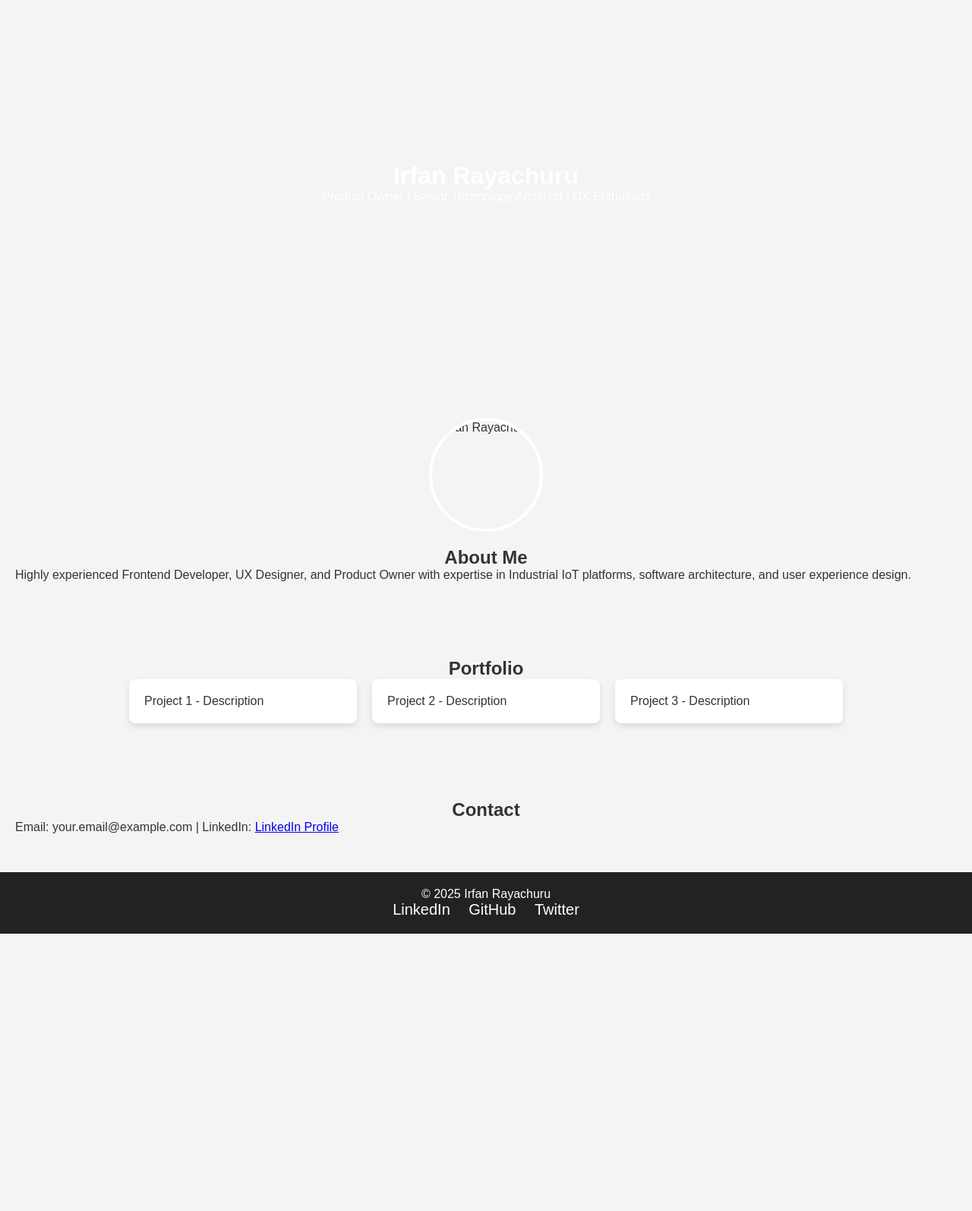
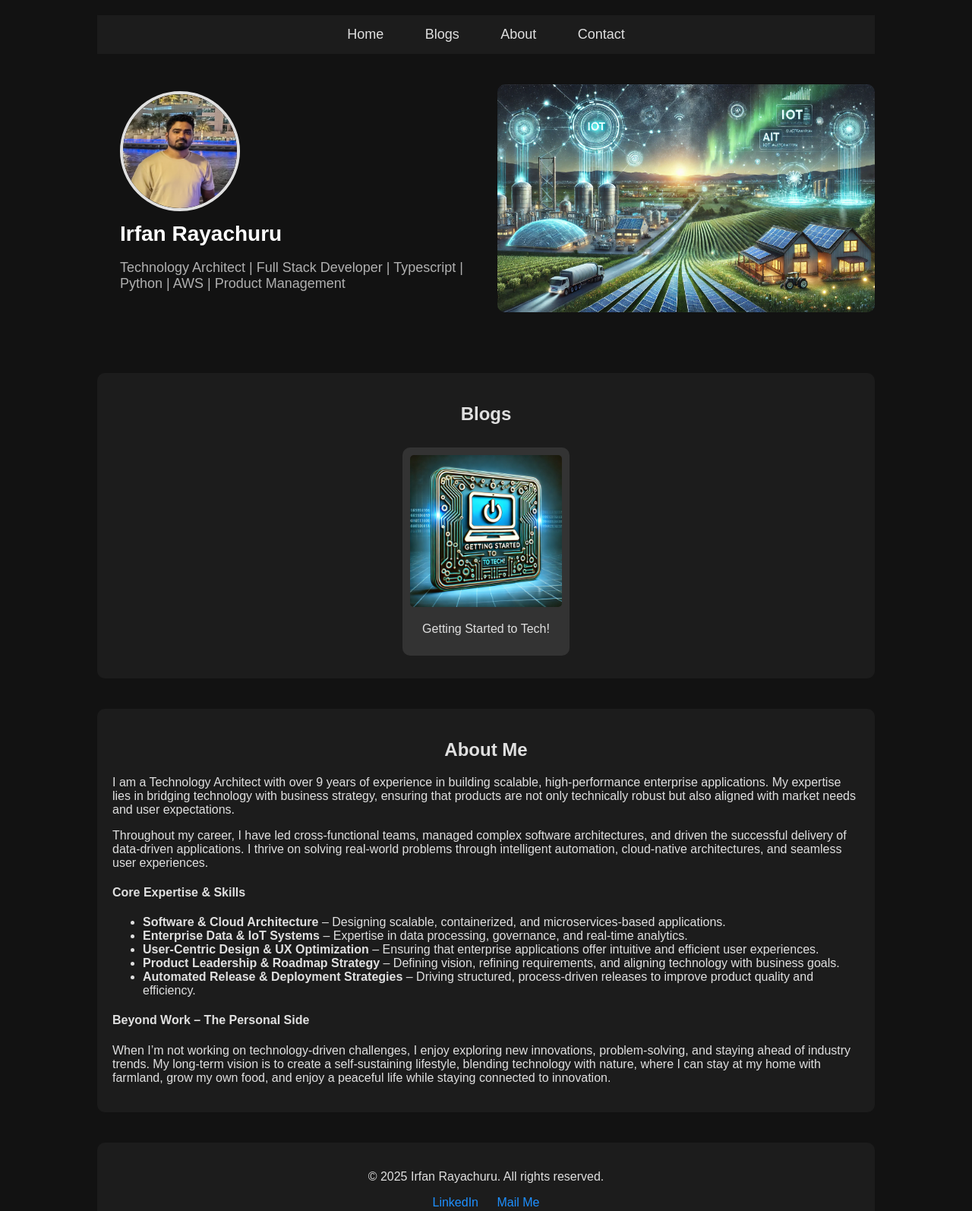
Before and after one commit to irfan-ir/irfanrayachuru.github.io, a plain HTML site: page index.html in a window 1280 px wide. Shown: the whole page at 76% size. Before the commit the page ends 1229 px from the top, so only its background shows below. Drawn offline with Linux system fonts and the light colour scheme.

Commit message:
Website v3
Revamped entire website and added SEO

```diff
--- /dev/null
+++ b/assets/css/styles.css
@@ -0,0 +1,137 @@
+body {
+    font-family: 'Arial', sans-serif;
+    background-color: #121212;
+    color: #e0e0e0;
+    margin: 0;
+    padding: 0;
+}
+.container {
+    width: 80%;
+    margin: auto;
+    padding: 20px 0;
+}
+.navbar {
+    display: flex;
+    justify-content: center;
+    padding: 15px;
+    background: #1c1c1c;
+    position: sticky;
+    top: 0;
+    z-index: 1000;
+}
+.navbar a {
+    color: #e0e0e0;
+    text-decoration: none;
+    margin: 0 15px;
+    font-size: 18px;
+    padding: 10px;
+}
+.navbar a:hover {
+    color: #1e90ff;
+}
+.main-section {
+    display: flex;
+    align-items: center;
+    justify-content: space-between;
+    padding: 40px 0;
+}
+.banner {
+    flex: 1;
+    background: url('../images/banner.jpg') no-repeat center center/cover;
+    height: 300px;
+    border-radius: 10px;
+}
+.profile {
+    flex: 1;
+    text-align: left;
+    padding-left: 30px;
+}
+.profile img {
+    width: 150px;
+    height: 150px;
+    border-radius: 50%;
+    border: 4px solid #e0e0e0;
+}
+.profile h1 {
+    margin: 10px 0;
+    font-size: 28px;
+    color: #ffffff;
+}
+.profile p {
+    font-size: 18px;
+    color: #b0b0b0;
+}
+.social-links a {
+    text-decoration: none;
+    color: #1e90ff;
+    margin-right: 15px;
+    font-size: 20px;
+}
+.section {
+    margin-top: 40px;
+    padding: 20px;
+    background: #1c1c1c;
+    border-radius: 10px;
+    text-align: center;
+}
+.thumbnail-grid {
+    display: flex;
+    flex-wrap: wrap;
+    justify-content: center;
+}
+.thumbnail {
+    width: 200px;
+    margin: 10px;
+    background: #333;
+    padding: 10px;
+    border-radius: 10px;
+    text-align: center;
+}
+.thumbnail img {
+    width: 100%;
+    border-radius: 5px;
+}
+.about-section {
+    padding: 20px;
+    text-align: left;
+}
+.about-section h2 {
+    text-align: center;
+}
+.milestone-timeline {
+    display: flex;
+    flex-direction: column;
+    align-items: flex-start;
+    position: relative;
+    align-items: center;
+}
+.milestone {
+    margin: 20px 0;
+    padding: 10px;
+    border-left: 3px solid #1e90ff;
+    padding-left: 15px;
+    position: relative;
+}
+.milestone::before {
+    content: '';
+    width: 10px;
+    height: 10px;
+    background: #1e90ff;
+    border-radius: 50%;
+    position: absolute;
+    left: -7px;
+    top: 10px;
+}
+.footer {
+    margin-top: 40px;
+    padding: 20px;
+    text-align: center;
+}
+.footer a {
+    text-decoration: none;
+    color: #1e90ff;
+    margin: 0 10px;
+}
+.d-none {
+    display: none;
+}
--- a/index.html
+++ b/index.html
@@ -3,52 +3,130 @@
 <head>
     <meta charset="UTF-8">
     <meta name="viewport" content="width=device-width, initial-scale=1.0">
+    <link rel="stylesheet" href="assets/css/styles.css">
     <title>Irfan Rayachuru | Portfolio</title>
-    <style>
-        * { margin: 0; padding: 0; box-sizing: border-box; font-family: Arial, sans-serif; }
-        body { background-color: #f4f4f4; color: #333; }
-        .container { width: 90%; max-width: 1200px; margin: auto; }
-        header { background: url('banner-placeholder.jpg') no-repeat center center/cover; height: 60vh; display: flex; align-items: center; justify-content: center; text-align: center; color: white; }
-        .profile-img { width: 150px; height: 150px; border-radius: 50%; margin: 20px auto; display: block; border: 4px solid white; }
-        h1, h2 { text-align: center; }
-        .about, .portfolio, .contact { padding: 50px 20px; }
-        .portfolio-items { display: flex; flex-wrap: wrap; gap: 20px; justify-content: center; }
-        .portfolio-item { background: white; padding: 20px; border-radius: 8px; box-shadow: 0 4px 8px rgba(0,0,0,0.1); width: 300px; }
-        footer { background: #222; color: white; text-align: center; padding: 20px; }
-        .socials a { color: white; margin: 0 10px; text-decoration: none; font-size: 20px; }
-    </style>
+    <meta name="description" content="Irfan Rayachuru - Senior Technology Architect and Product Owner specializing in Industrial IoT, AI-driven cloud solutions, and DataMosaix Private Cloud (DMPC).">
+    <meta name="keywords" content="Irfan Rayachuru, Product Owner, Senior Technology Architect, Industrial IoT, DataMosaix, DMPC, AI-driven IoT, Edge Computing, Data Governance, Cloud Security">
+    <meta name="author" content="Irfan Rayachuru">
+    <meta name="robots" content="index, follow">
+    <meta name="viewport" content="width=device-width, initial-scale=1.0">
+    <meta property="og:title" content="Irfan Rayachuru | Technology Architect">
+    <meta property="og:description" content="Explore the professional insights and technical expertise of Irfan Rayachuru, an industry leader in IoT, AI, and cloud-based solutions.">
+    <meta property="og:image" content="https://irfanrayachuru.com/assets/images/irfan-rayachuru.png">
+    <meta property="og:url" content="https://irfanrayachuru.com">
+    <meta name="twitter:card" content="summary_large_image">
+    <meta name="twitter:title" content="Irfan Rayachuru | Tech Expert">
+    <meta name="twitter:description" content="Learn more about Irfan Rayachuru’s work in IoT, AI, and cloud technologies.">
+    <meta name="twitter:image" content="https://irfanrayachuru.com/assets/images/irfan-rayachuru.png">
+
+    <meta name="subject" content="Technology, AI, IoT, Cloud Solutions">
+    <meta name="copyright" content="© 2025 Irfan Rayachuru">
+    <meta name="robots" content="index, follow">
+    <link rel="canonical" href="https://irfanrayachuru.com">
+
+    <script type="application/ld+json">
+        {
+          "@context": "https://schema.org",
+          "@type": "Person",
+          "name": "Irfan Rayachuru",
+          "url": "https://irfanrayachuru.com",
+          "image": "https://irfanrayachuru.com/your-image.jpg",
+          "jobTitle": "Technology Architect, Digital Transformation, Full Stack Developer, Typescript",
+          "sameAs": [
+            "https://linkedin.com/in/irfanrayachuru266b30b8",
+            "https://github.com/irfan-ir"
+          ],
+          "knowsAbout": ["Web Technologies", "Typescript", "NodeJS", "Python", "AWS", "Industrial IoT", "Data Security", "Data Governance", "Software Architecture"]
+        }
+    </script>
 </head>
 <body>
-    <header>
-        <div class="container">
-            <h1>Irfan Rayachuru</h1>
-            <p>Product Owner | Senior Technology Architect | UX Enthusiast</p>
+    <div class="container">
+        <div class="navbar">
+            <div>
+                <a href="#home">Home</a>
+                <a href="#blogs">Blogs</a>
+                <a href="#about">About</a>
+                <a href="#footer">Contact</a>
+            </div>
         </div>
-    </header>
-    <section class="about">
-        <img src="profile-placeholder.jpg" alt="Irfan Rayachuru" class="profile-img">
-        <h2>About Me</h2>
-        <p>Highly experienced Frontend Developer, UX Designer, and Product Owner with expertise in Industrial IoT platforms, software architecture, and user experience design.</p>
-    </section>
-    <section class="portfolio">
-        <h2>Portfolio</h2>
-        <div class="portfolio-items">
-            <div class="portfolio-item">Project 1 - Description</div>
-            <div class="portfolio-item">Project 2 - Description</div>
-            <div class="portfolio-item">Project 3 - Description</div>
+        <div class="main-section" id="home">
+            <div class="profile">
+                <h1 class="d-none">Irfan Rayachuru - Product Owner & Senior Technology Architect</h1>
+                <h2 class="d-none">Expert in Industrial IoT, AI-driven Cloud, and DataMosaix Private Cloud</h2>
+                <h3 class="d-none">Building Scalable Solutions for the Future of Technology</h3>
+                <img src="assets/images/irfan-rayachuru.png" alt="Irfan Rayachuru">
+                <h1>Irfan Rayachuru</h1>
+                <p>Technology Architect | Full Stack Developer | Typescript | Python | AWS | Product Management</p>
+                <div class="social-links d-none">
+                    <a href="#">LinkedIn</a>
+                    <a href="#">GitHub</a>
+                    <a href="#">Twitter</a>
+                </div>
+            </div>
+            <div class="banner"></div>
         </div>
-    </section>
-    <section class="contact">
-        <h2>Contact</h2>
-        <p>Email: your.email@example.com | LinkedIn: <a href="#">LinkedIn Profile</a></p>
-    </section>
-    <footer>
-        <p>&copy; 2025 Irfan Rayachuru</p>
-        <div class="socials">
-            <a href="#">LinkedIn</a>
-            <a href="#">GitHub</a>
-            <a href="#">Twitter</a>
+        <div class="section" id="blogs">
+            <h2>Blogs</h2>
+            <div class="thumbnail-grid">
+                <div class="thumbnail"><img src="assets/images/getting-started-to-tech.jpg" alt="Blog"><p>Getting Started to Tech!</p></div>
+            </div>
         </div>
-    </footer>
+        <div class="section about-section" id="about">
+            <h2>About Me</h2>
+            <p>I am a Technology Architect with over 9 years of experience in building scalable, high-performance enterprise applications. My expertise lies in bridging technology with business strategy, ensuring that products are not only technically robust but also aligned with market needs and user expectations.</p>
+            <p>Throughout my career, I have led cross-functional teams, managed complex software architectures, and driven the successful delivery of data-driven applications. I thrive on solving real-world problems through intelligent automation, cloud-native architectures, and seamless user experiences.</p>
+            <h4>Core Expertise & Skills</h4>
+            <ul>
+                <li><b>Software & Cloud Architecture</b> – Designing scalable, containerized, and microservices-based applications.</li>
+                <li><b>Enterprise Data & IoT Systems</b> – Expertise in data processing, governance, and real-time analytics.</li>
+                <li><b>User-Centric Design & UX Optimization</b> – Ensuring that enterprise applications offer intuitive and efficient user experiences.</li>
+                <li><b>Product Leadership & Roadmap Strategy</b> – Defining vision, refining requirements, and aligning technology with business goals.</li>
+                <li><b>Automated Release & Deployment Strategies</b> – Driving structured, process-driven releases to improve product quality and efficiency.</li>
+            </ul>
+            <h4>Beyond Work – The Personal Side</h4>
+            <p>When I’m not working on technology-driven challenges, I enjoy exploring new innovations, problem-solving, and staying ahead of industry trends. My long-term vision is to create a self-sustaining lifestyle, blending technology with nature, where I can stay at my home with farmland, grow my own food, and enjoy a peaceful life while staying connected to innovation.</p>
+        </div>
+        <div class="section d-none" id="accomplishments">
+            <h2>Accomplishments & Certifications</h2>
+            <div class="thumbnails">
+                <div class="thumbnail">Certification 1</div>
+                <div class="thumbnail">Certification 2</div>
+                <div class="thumbnail">Certification 3</div>
+            </div>
+        </div>
+        <div class="section d-none" id="coming-soon">
+            <h2>Coming Soon</h2>
+            <div class="thumbnails">
+                <div class="thumbnail">Feature 1</div>
+                <div class="thumbnail">Feature 2</div>
+            </div>
+        </div>
+        <div class="section d-none" id="career-milestones">
+            <h2>Career Milestones</h2>
+            <div class="milestone-timeline">
+                <div class="milestone">
+                    <h3>Company Name</h3>
+                    <p>Designation (MM-YY to MM-YY)</p>
+                    <p>Skills: Skill1, Skill2</p>
+                    <p>Major Contribution: Key achievement</p>
+                </div>
+                <div class="milestone">
+                    <h3>Company Name</h3>
+                    <p>Designation (MM-YY to MM-YY)</p>
+                    <p>Skills: Skill1, Skill2</p>
+                    <p>Major Contribution: Key achievement</p>
+                </div>
+            </div>
+        </div>
+        <div class="section footer" id="footer">
+            <p>© 2025 Irfan Rayachuru. All rights reserved.</p>
+            <!-- <a href="#">Buy Me a Coffee</a> -->
+            <a href="www.linkedin.com/in/irfanrayachuru266b30b8" target="_blank">LinkedIn</a>
+            <a href="mailto:rayachuruirfan@gmail.com">Mail Me</a>
+            <!-- <a href="#">GitHub</a>
+            <a href="#">Twitter</a> -->
+        </div>
+    </div>
 </body>
 </html>
```
Also changed, not shown: assets/images/banner.jpg (added), assets/images/getting-started-to-tech.jpg (added), assets/images/irfan-rayachuru.png (added), 3 other files.
